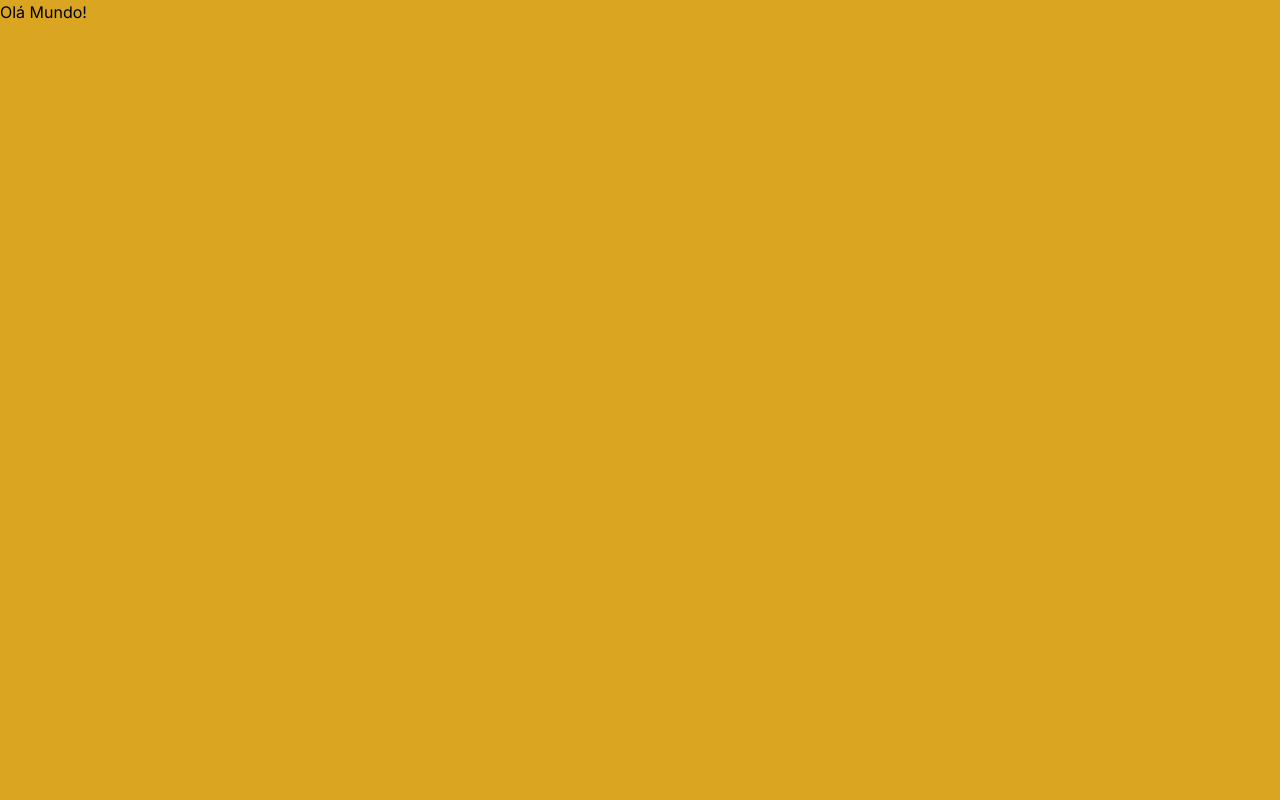
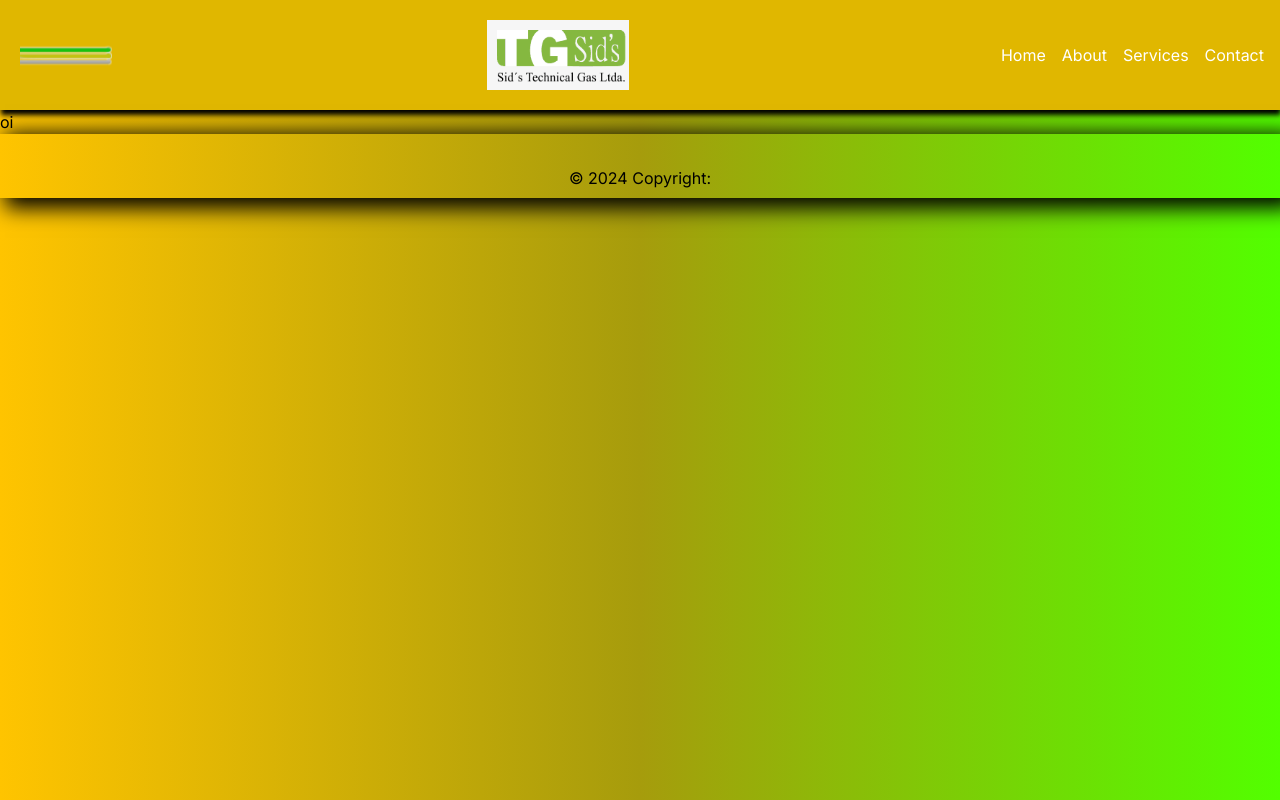
Before and after one commit to AllanOSilva/tsgids-next, a Next.js app: page / in a window 1280 px wide. Built offline with nearby package versions, Linux system fonts and the light colour scheme.

Commit message:
alterations

```diff
--- a/src/app/globals.css
+++ b/src/app/globals.css
@@ -3,5 +3,6 @@
 @tailwind utilities;
 
 body{
-  background-color: goldenrod;
+  background-color: #ffc400;
+  background: linear-gradient(90deg, #ffc400, #a69c0c , #52ff00) ;
 }
--- a/src/app/page.tsx
+++ b/src/app/page.tsx
@@ -1,8 +1,14 @@
+
+import Navbar from "@/components/navbar"
+import Footer from "@/components/ui/footer";
+
 
 export default function Home() {
   return (
     <>
-    <h1>Olá Mundo!</h1>
+    <Navbar />
+    <h1>oi</h1>
+    <Footer />
     </>
   );
 }
--- a/src/components/navbar.tsx
+++ b/src/components/navbar.tsx
@@ -1,6 +1,21 @@
+"use client"
+import Cano1 from "./ui/cano1"
+import Logo from "./ui/logo"
 export default function Navbar(){
     return(
         <>
+        <nav className="bg-[#e0b700] shadow-3xl p-4">
+            <div className="container mx-auto flex justify-between items-center">
+                <Cano1 />
+                <Logo />
+                <div className="hidden md:flex space-x-4">
+                    <a href="#" className="text-white">Home</a>
+                    <a href="#" className="text-white">About</a>
+                    <a href="#" className="text-white">Services</a>
+                    <a href="#" className="text-white">Contact</a>
+                </div>
+            </div>
+        </nav>
         </>
     )
 }
--- /dev/null
+++ b/src/components/ui/cano1.tsx
@@ -0,0 +1,14 @@
+import Image from "next/image";
+
+export default function Cano1() {
+    return(
+        <Image
+            src="/topo-vazio_70_13zon.png"
+            width={100}
+            height={100}
+            style={{padding:4,zIndex:1 }}
+            alt="cano"
+            className="p-0 m-0"
+            priority />
+    )
+};
--- /dev/null
+++ b/src/components/ui/footer.tsx
@@ -0,0 +1,44 @@
+"use client"
+export default function Footer() {
+    return(
+        <>
+        <footer  className="footer self-end shadow-3fxl text-center px-4 py-2">
+          <div className="container">
+              <section>
+                  <a data-mdb-ripple-init
+                  className="btn bg-[#3b5998] text-white btn-floating m-1"
+                  href="#"
+                  role="button"><i className="fab fa-facebook-f"></i></a>
+                  <a
+                  data-mdb-ripple-init
+                  className="btn bg-[#55acee] text-white btn-floating m-1"
+
+                  href="#!"
+                  role="button"
+                  ><i className="fab fa-twitter"></i></a>
+                    <a
+                        data-mdb-ripple-init
+                        className="btn bg-[#ac2bac] text-white btn-floating m-1"
+
+                        href="#!"
+                        role="button"
+                        ><i className="fab fa-instagram"></i
+                    ></a>
+                    <a
+                        data-mdb-ripple-init
+                        className="btn bg-[#2bac52] text-white btn-floating m-1"
+
+                        href="https://wa.me/5521970416875"
+                        role="button"
+                        ><i className="fab fa-whatsapp"></i
+                    ></a>
+                </section>
+            </div>
+            <div className="text-center">
+                © 2024 Copyright:
+            </div>
+      </footer>
+        </>
+    )
+
+};
--- /dev/null
+++ b/src/components/ui/logo.tsx
@@ -0,0 +1,15 @@
+import Image from "next/image"
+export default function Logo(){
+    return(
+
+        <Image
+                    src="/logo_2_11zon.png"
+                    width={150}
+                    height={150}
+                    style={{padding:4,zIndex:1 }}
+                    className=" hover:transition duration-500 cursor-pointer md:width={150}"
+                    alt="Logotipo"
+                    priority
+                />
+    )
+}
--- a/tailwind.config.ts
+++ b/tailwind.config.ts
@@ -13,6 +13,10 @@ const config: Config = {
         "gradient-conic":
           "conic-gradient(from 180deg at 50% 50%, var(--tw-gradient-stops))",
       },
+      boxShadow:{
+        "3xl": "1px 5px 5px black",
+        "3fxl": "10px 5px 20px 5px black",
+      }
     },
   },
   plugins: [],
```
Also changed, not shown: package.json (+5 -5 lines), src/app/layout.tsx (+6 -1 lines), 1 other file (tests, documents, lock files or other folders).
